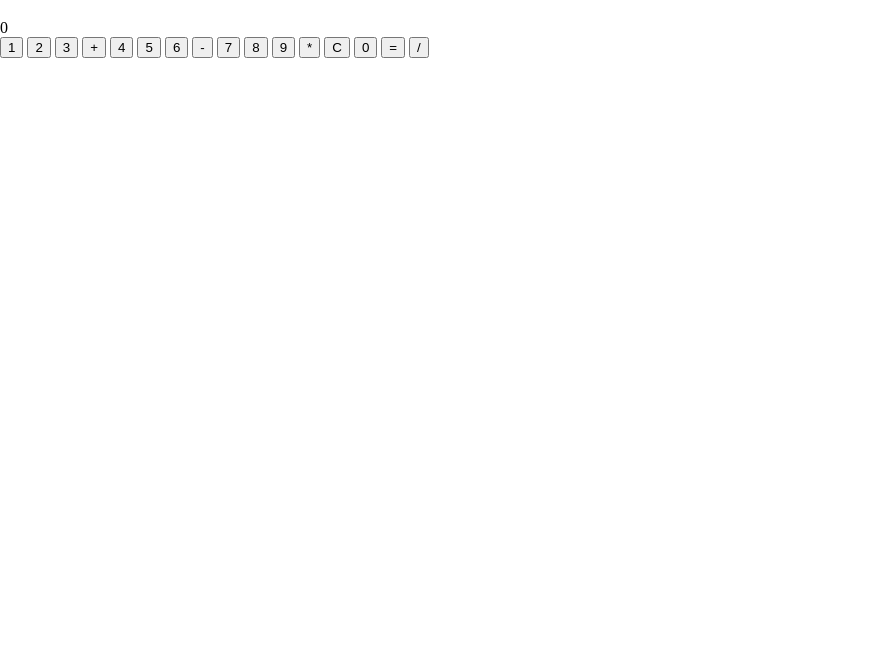
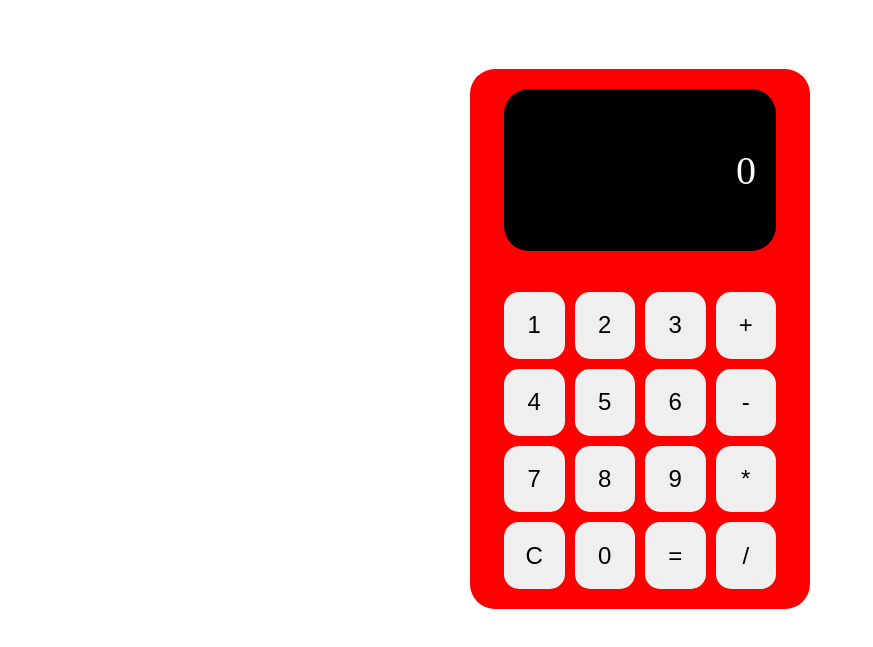
Before and after one commit to Adan-878/calculator, a plain HTML site: page index.html in a window 1280 px wide. Shown: the part 61-708 px from the top of the page, without its empty margins (0-873 px from the left). Drawn offline with Linux system fonts and the light colour scheme.

Commit message:
Update style.css

```diff
--- a/style.css
+++ b/style.css
@@ -2,3 +2,52 @@
   margin: 0;
   overflow: hidden;
 }
+
+.main {
+  position: absolute;
+  left: 50%;
+  top: 50%;
+  transform: translate(-50%, -50%);
+  width: 300px;
+  height: 500px;
+  background: red;
+  border-radius: 25px;
+  padding: 20px;
+}
+
+.screen, .buttons {
+  left: 50%;
+  transform: translate(-50%, 0);
+  position: absolute;
+  border-radius: 25px;
+  width: 80%;
+}
+
+.screen {
+  height: 30%;
+  background: black;
+  color: white;
+  font-size: 40px;
+  display: flex;
+  align-items: center;
+  justify-content: end;
+  padding: 20px;
+  box-sizing: border-box;
+  overflow: hidden;
+}
+
+.buttons {
+  height: 55%;
+  bottom: 20px;
+  display: grid;
+  grid-template-columns: repeat(4, 1fr);
+  gap: 10px;
+  background: transparent;
+}
+
+button {
+  border: none;
+  border-radius: 15px;
+  font-size: 24px;
+  cursor: pointer;
+}
```
